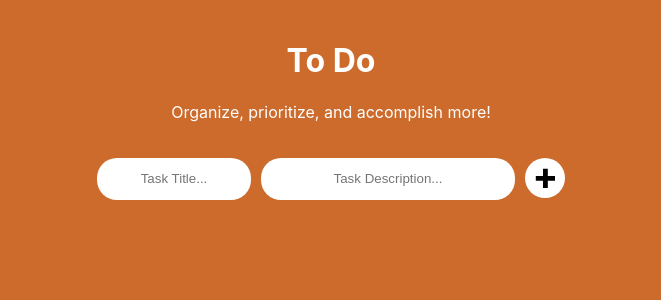
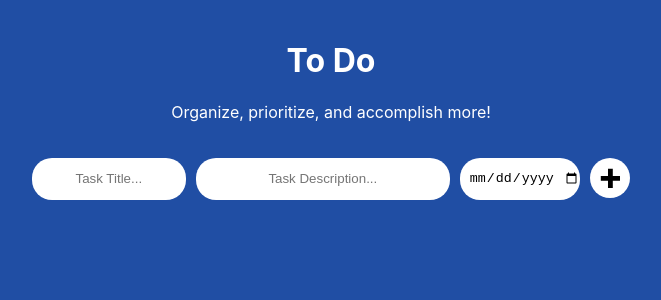
Before and after one commit to ViniciusSantosRibeiro/ToDoApp, a React (Create React App) app: page / in a window 1280 px wide. Shown: the top 300 px of the page, without its empty margins (309-970 px from the left). Built offline with nearby package versions, Linux system fonts and the light colour scheme.

Commit message:
modified:   src/App.css 	modified:   src/App.js 	modified:   src/components/Task.js

```diff
--- a/src/App.css
+++ b/src/App.css
@@ -1,8 +1,14 @@
 body{
-  background-color: #cc6b2c;
+  background-color: #204ea4;
   text-align: center;
   display: grid;
   place-items: center;
+  -ms-overflow-style: none;
+  scrollbar-width: none;
+}
+
+::-webkit-scrollbar{
+  display: none;
 }
 
 
@@ -41,3 +47,13 @@ body{
   color: black;
   background-color: white;
 }
+
+.divTasks{
+  grid-template-columns: 1fr;
+}
+
+@media(min-width: 768px){
+  .divTasks{
+    grid-template-columns: 1fr 1fr;
+  }
+}
--- a/src/App.js
+++ b/src/App.js
@@ -13,10 +13,18 @@ function App() {
 
   const [description, setTaskDescription] = useState('');
 
+  const currentDate = new Date();
+  const formattedDate = currentDate.toISOString().split('T')[0];
+  const [deadlineDates, setDateTime] = useState([]);
+
   function addItem(event, index) {
     if(newTask.length >= 3){
-      setTasks([...tasks, {taskTitle: newTask, taskDescription: description || 'No description'}]);
+      setTasks([...tasks, {taskTitle: newTask, taskDescription: description || 'No description', taskDate: deadlineDates.length >= 1 || formattedDate}]);
+
+      setDateTime('');
       setNewTask('');
+      setTaskDescription('');
+
     }else{
       alert('[ERROR] No task title!')
     }
@@ -36,12 +44,16 @@ function App() {
       <div className='content' style={{display: 'flex', margin: 'auto', textAlign: 'center'}}>
         <input className='inputTask' style={{height: '40px', width: '150px'}} type="text" placeholder="Task Title..." value={newTask} onChange={(e) => setNewTask(e.target.value)}/>
         <input className='inputTask' style={{height: '40px', width: '250px'}} type="text" placeholder="Task Description..." value={description} onChange={(e) => setTaskDescription(e.target.value)}/>
+        <input className='inputTask' type='date' value={deadlineDates} onChange={(e) => setDateTime(e.target.value)}></input>
         <button type='submit' className='buttonTask' style={{margin: '0 5px', height: '40px', width: '40px', backgroundColor: 'white', border: 'none', borderRadius: '50px'}} onClick={addItem}><Icon style={{margin: '5px 0 0 0'}} path={mdiPlusThick} size={1.2}></Icon></button>
       </div>
 
       <br></br>
 
-      {tasks.map((task) => <Task taskTitle={task.taskTitle} taskDescription={task.taskDescription}></Task>)}
+      <div className='divTasks' style={{display: 'grid', justifyContent: 'center', columnGap: '20px' , rowGap: '20px', margin: '0 auto'}}>
+        {tasks.map((task) => <Task taskTitle={task.taskTitle} taskDescription={task.taskDescription} taskDate={task.taskDate}></Task>)}
+      </div>
+
 
     </div>
   );
--- a/src/components/Task.js
+++ b/src/components/Task.js
@@ -3,30 +3,23 @@ import Icon from '@mdi/react';
 import { mdiDelete } from '@mdi/js';
 import 'animate.css';
 
-function Task({taskTitle, taskDescription}){
+function Task({taskTitle, taskDescription, taskDate}){
 
     const [completed, setCompleted] = useState(false)
 
-    const date = new Date();
-    const today = date.getDate();
-    const month = date.getMonth() + 1;
-    const year = date.getFullYear();
-    const min = date.getMinutes();
-    const hours = date.getHours();
-
 		function deleteTask(index){
+      console.log('Deleted task');
 			return
 		}
 
     function completedTask(){
-      setCompleted(!completed)
+      setCompleted(!completed);
+      console.log(completed);
     }
-
-		console.log(completed);
 
     return(
         <div className='animate__bounceIn' style={{display: 'flex', justifyContent: 'center', alignItems: 'center', flexDirection: 'column'}}>
-          <div style={{height: '100%', width: '350px', margin: '10px 0', textAlign: 'center', backgroundColor: 'white', color: 'black', display: 'flex', flexDirection: 'column', justifyContent: 'space-between', padding: '10px', borderRadius: '5px', boxShadow: '0 2px 5px rgba(0, 0, 0, 0.2)', transition: 'all 0.5s ease-in-out'}} onMouseEnter={(e) => {e.target.style.transform = 'scale(1.0)';}} onMouseLeave={(e) => {e.target.style.transform = 'scale(1)';}}>
+          <div style={{height: '100%', width: '350px', margin: '0px 0', textAlign: 'center', backgroundColor: 'white', color: 'black', display: 'flex', flexDirection: 'column', justifyContent: 'space-between', padding: '10px', borderRadius: '5px', boxShadow: '0 2px 5px rgba(0, 0, 0, 0.2)', transition: 'all 0.5s ease-in-out'}} onMouseEnter={(e) => {e.target.style.transform = 'scale(1.0)';}} onMouseLeave={(e) => {e.target.style.transform = 'scale(1)';}}>
 
             <div style={{ justifyContent: 'center', marginBottom: '0.5em', backgroundColor: 'white' }}>
               <h4 style={{ margin: 0 }}>{taskTitle}</h4>
@@ -38,13 +31,13 @@ function Task({taskTitle, taskDescription}){
               </div>
 
               <div style={{display: 'flex', flexDirection: 'column', alignItems: 'flex-end', gap: '5px', flexGrow: 2 }}>
-                <button className='button completed' onClick={() => completedTask}>Concluída</button>
-                <button className='button recicle' onClick={() => completedTask}><Icon path={mdiDelete} size={1}></Icon></button>
+                <button className='button completed ' onClick={() => completedTask} onMouseEnter={(e) => {e.target.style.transform = 'scale(1.2)';}} onMouseLeave={(e) => {e.target.style.transform = 'scale(1)';}}>Concluída</button>
+                <button className='button recicle' onClick={() => deleteTask} onMouseEnter={(e) => {e.target.style.transform = 'scale(1.2)';}} onMouseLeave={(e) => {e.target.style.transform = 'scale(1)';}}><Icon path={mdiDelete} size={1}></Icon></button>
               </div>
             </div>
 
-            <div>
-              <footer style={{fontSize: '12px', color: 'gray'}}>{today} / {month} / {year} - {hours}:{min}</footer>
+            <div style={{textAlign: 'center', display: 'flex', flexDirection: 'row', margin:'0 auto', flexGrow: 2, flexWrap: 2}}>
+              <input type='date' value={taskDate} style={{textAlign: 'center', width: '110px', border: 'none'}}/>
             </div>
           </div>
       </div>
```
